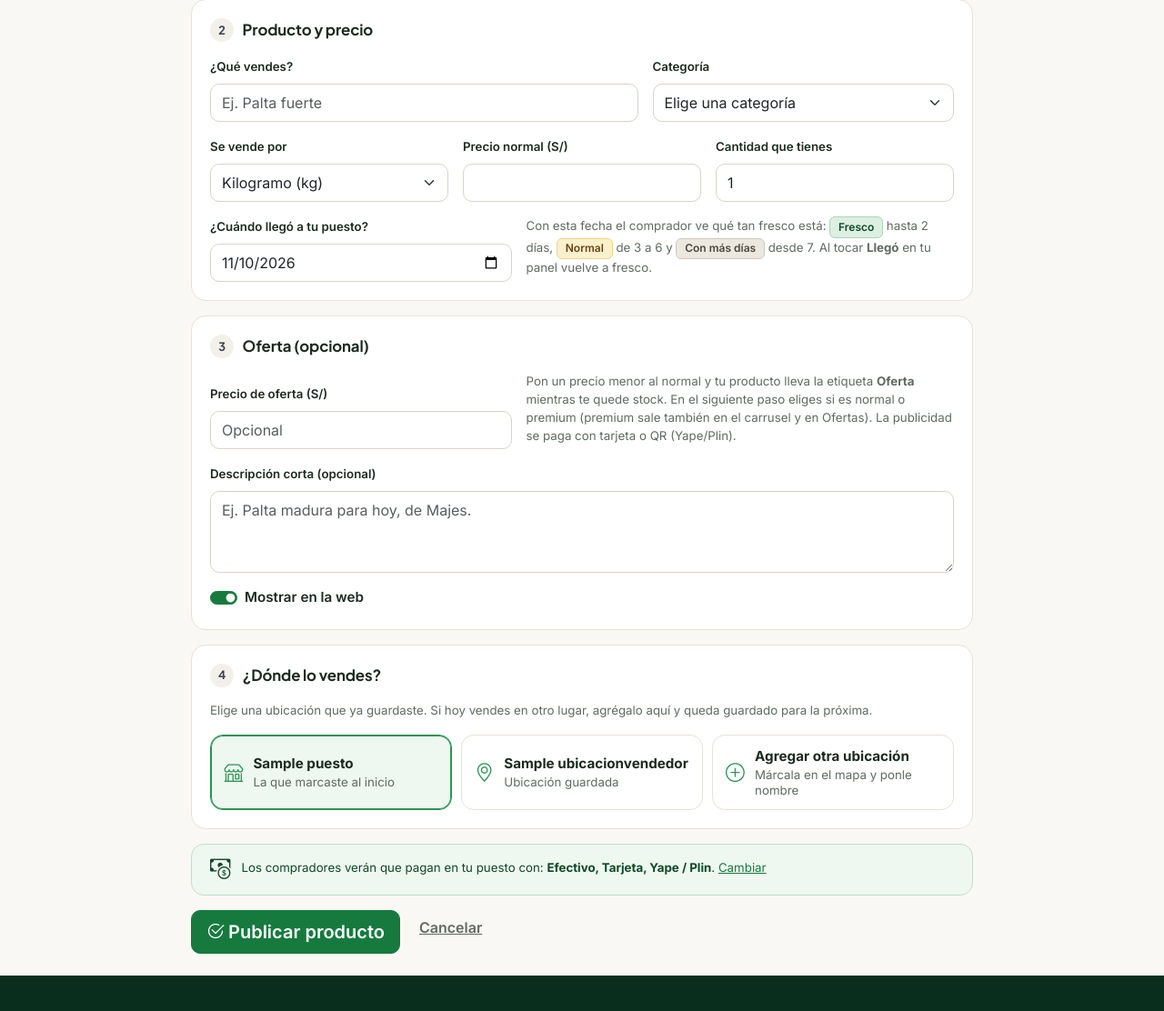
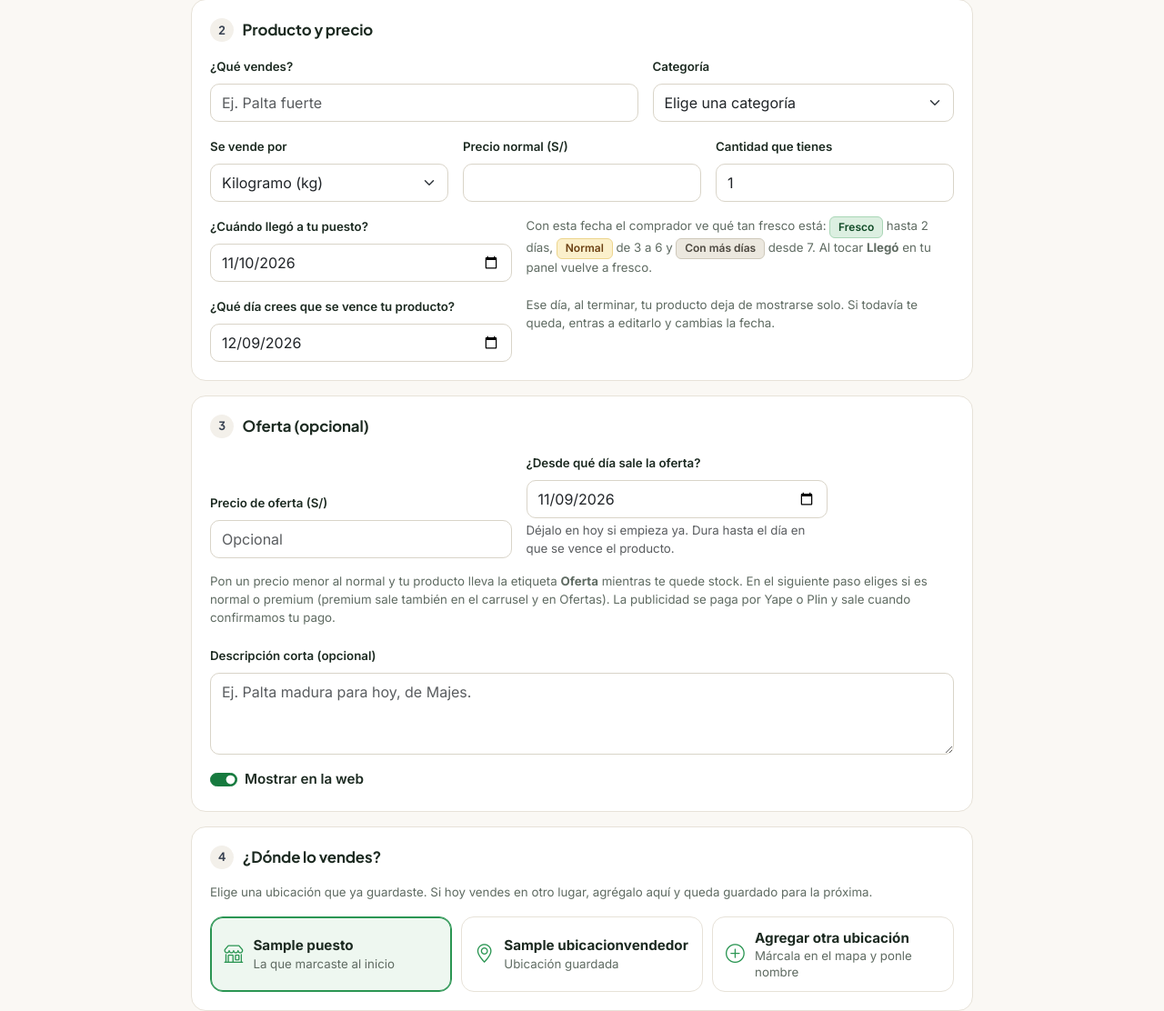
Before and after one commit to fabrizio1350/AGRO-COMERCIAL, a Django app: page /producto/nuevo/ in a window 1280 px wide. Shown: the part 787-1899 px from the top of the page at 91% size. Run offline with Django 5.2, Linux system fonts and the light colour scheme; a user stored in the database is signed in; data comes from the database, SQL or seed files in the repository; tables that the repository leaves empty hold one stand-in row (values such as "Sample post"); parts of the project's set-up code (start-up, migrations or seed data) failed here and were passed over.

Commit message:
fechas de inicio de oferta y vencimiento al publicar

```diff
--- a/templates/form_producto.html
+++ b/templates/form_producto.html
@@ -61,6 +61,12 @@
                     <span class="chip-frescura en-linea fresco">Fresco</span> hasta 2 días,
                     <span class="chip-frescura en-linea normal">Normal</span> de 3 a 6 y
                     <span class="chip-frescura en-linea antiguo">Con más días</span> desde 7. Al tocar <strong>Llegó</strong> en tu panel vuelve a fresco.</p></div>
+                <div class="col-12 col-md-5">
+                    <label class="form-label small fw-semibold" for="{{ form.fecha_vence.id_for_label }}">{{ form.fecha_vence.label }}</label>
+                    {{ form.fecha_vence }}
+                    {% if form.fecha_vence.errors %}<div class="text-danger small mt-1">{{ form.fecha_vence.errors|striptags }}</div>{% endif %}
+                </div>
+                <div class="col-12 col-md-7"><p class="small text-muted mb-1">Ese día, al terminar, tu producto deja de mostrarse solo. Si todavía te queda, entras a editarlo y cambias la fecha.</p></div>
             </div>
         </section>
 
@@ -72,8 +78,14 @@
                     {{ form.precio_oferta }}
                     {% if form.precio_oferta.errors %}<div class="text-danger small mt-1">{{ form.precio_oferta.errors|striptags }}</div>{% endif %}
                 </div>
-                <div class="col-md-7"><p class="small text-muted mb-1">Pon un precio menor al normal y tu producto lleva la etiqueta <strong>Oferta</strong> mientras te quede stock. En el siguiente paso eliges si es normal o premium (premium sale también en el carrusel y en Ofertas).
-                    {% if oferta_gratis %}Tu cuenta publica ofertas sin pagar la publicidad.{% elif producto.pk and producto.en_oferta and not producto.oferta_pendiente_pago %}Esta oferta ya está publicada.{% else %}La publicidad se paga con tarjeta o QR (Yape/Plin).{% endif %}</p></div>
+                <div class="col-md-5">
+                    <label class="form-label small fw-semibold" for="{{ form.fecha_oferta.id_for_label }}">{{ form.fecha_oferta.label }}</label>
+                    {{ form.fecha_oferta }}
+                    {% if form.fecha_oferta.errors %}<div class="text-danger small mt-1">{{ form.fecha_oferta.errors|striptags }}</div>{% endif %}
+                    <div class="form-text">Déjalo en hoy si empieza ya. Dura hasta el día en que se vence el producto.</div>
+                </div>
+                <div class="col-12"><p class="small text-muted mb-1">Pon un precio menor al normal y tu producto lleva la etiqueta <strong>Oferta</strong> mientras te quede stock. En el siguiente paso eliges si es normal o premium (premium sale también en el carrusel y en Ofertas).
+                    {% if oferta_gratis %}Tu cuenta publica ofertas sin pagar la publicidad.{% elif producto.pk and producto.en_oferta and not producto.oferta_pendiente_pago %}Esta oferta ya está publicada.{% else %}La publicidad se paga por Yape o Plin y sale cuando confirmamos tu pago.{% endif %}</p></div>
                 <div class="col-12">
                     <label class="form-label small fw-semibold" for="{{ form.descripcion.id_for_label }}">{{ form.descripcion.label }} (opcional)</label>
                     {{ form.descripcion }}
```
